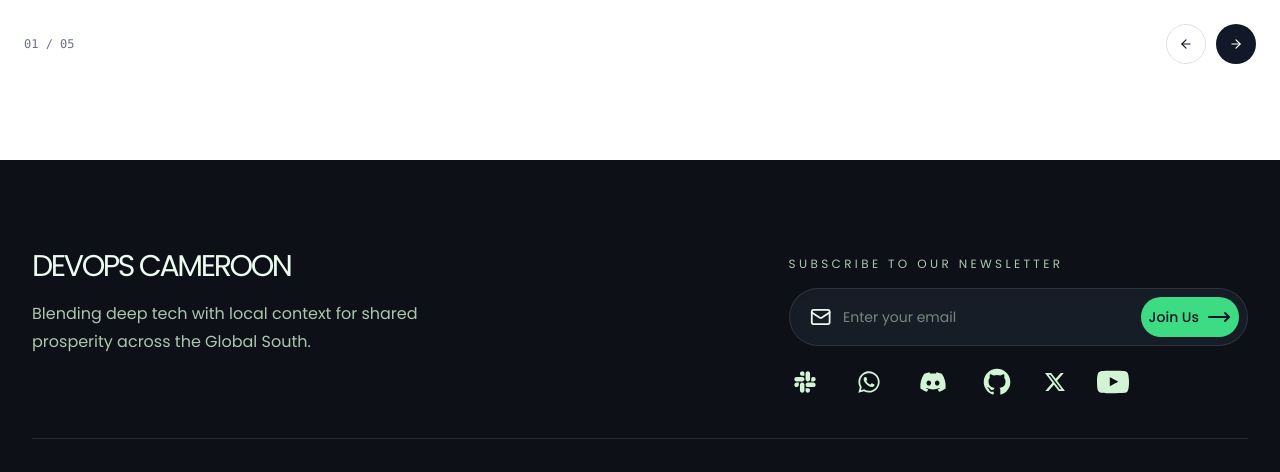
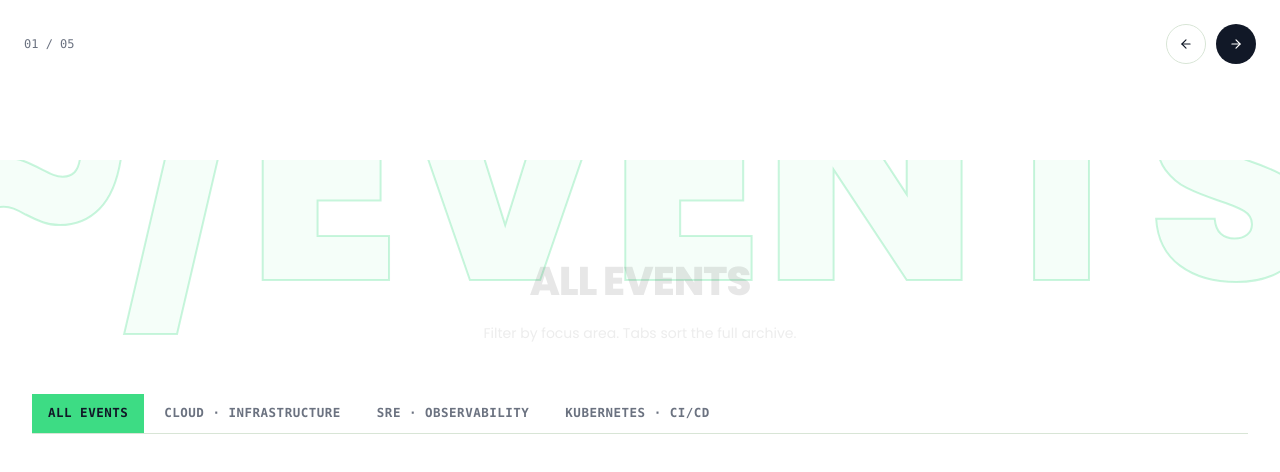
Before and after one commit to DevOps-Cameroon/devops-cmr-web, a React (Vite) app: page /events in a window 1280 px wide. Shown: the part 2269-2741 px from the top of the page. Built offline with nearby package versions, Linux system fonts and the light colour scheme; grey boxes are pictures that could not be loaded.

Commit message:
feat: update event routing and removed the events archive and added as a section on eventoverview and enhance EventShowcase with dynamic link; add filtering to EventsOverview

```diff
--- a/src/App.jsx
+++ b/src/App.jsx
@@ -3,7 +3,6 @@ import RootLayout from './layouts/RootLayout'
 import Home from './pages/Home'
 import About from './pages/About'
 import EventsOverview from './pages/EventsOverview'
-import EventsArchive from './pages/EventsArchive'
 import EventDetail from './pages/EventDetail'
 import Projects from './pages/Projects'
 import Resources from './pages/Resources'
@@ -18,7 +17,6 @@ function App() {
           <Route index element={<Home />} />
           <Route path="about" element={<About />} />
           <Route path="events" element={<EventsOverview />} />
-          <Route path="events/archive" element={<EventsArchive />} />
           <Route path="events/:id" element={<EventDetail />} />
           <Route path="projects" element={<Projects />} />
           <Route path="resources" element={<Resources />} />
--- a/src/components/pages/events/EventShowcase.jsx
+++ b/src/components/pages/events/EventShowcase.jsx
@@ -82,10 +82,14 @@ const EVENTS = [
   },
 ]
 
-function SeeMoreCard() {
+function SeeMoreCard({ to = '#archive' }) {
+  const isInternal = to.startsWith('#') || to.startsWith('/');
+  const Component = isInternal && !to.startsWith('#') ? Link : 'a';
+  const props = to.startsWith('#') ? { href: to } : { to };
+
   return (
-    <Link
-      to="/events/archive"
+    <Component
+      {...props}
       className="group relative flex shrink-0 snap-start flex-col items-center justify-center overflow-hidden rounded-xl border border-line bg-ink transition-colors hover:border-accent/40 w-full sm:w-[calc(50%-0.5rem)] lg:w-[calc(25%-0.75rem)]"
       style={{ aspectRatio: '4 / 5' }}
     >
@@ -101,11 +105,11 @@ function SeeMoreCard() {
           View Events <ArrowUpRight className="h-2.5 w-2.5" />
         </span>
       </div>
-    </Link>
+      </Component>
   )
 }
 
-export default function EventShowcase({ events: overrideEvents, title, subtitle, className = '' }) {
+export default function EventShowcase({ events: overrideEvents, title, subtitle, className = '', seeMoreTo }) {
   const scrollRef = useRef(null)
   const prevOverlayRef = useRef(null)
   const nextOverlayRef = useRef(null)
@@ -149,7 +153,7 @@ export default function EventShowcase({ events: overrideEvents, title, subtitle,
               <EventCard event={ev} />
             </div>
           ))}
-          <SeeMoreCard />
+          <SeeMoreCard to={seeMoreTo} />
         </div>
 
         {/* Nav arrows */}
--- a/src/components/pages/home/EventSection.jsx
+++ b/src/components/pages/home/EventSection.jsx
@@ -150,6 +150,7 @@ export default function EventSection() {
           title="Upcoming events"
           subtitle=" "
           className="!py-0"
+          seeMoreTo="/events#archive"
         />
       )}
 
--- a/src/pages/EventsOverview.jsx
+++ b/src/pages/EventsOverview.jsx
@@ -1,4 +1,4 @@
-import { useEffect, useState } from "react";
+import { useEffect, useMemo, useState } from "react";
 import { useShowcase } from "@/hooks/useShowcase";
 import Container from "@/components/ui/container";
 import SweepButton from "@/components/ui/SweepButton";
@@ -8,9 +8,13 @@ import SectionHeading from "@/components/pages/events/SectionHeading";
 import EventHero from "@/components/pages/events/EventHero";
 import FeaturedEventSection from "@/components/pages/events/FeaturedEventSection";
 import EventShowcase from "@/components/pages/events/EventShowcase";
+import EventCard from "@/components/pages/events/EventCard";
+
+const ALL = "All events";
 
 export default function EventsOverview() {
   const [openFaq, setOpenFaq] = useState(0);
+  const [filter, setFilter] = useState(ALL);
   const { events, faqs, photos, loading } = useShowcase();
 
   useEffect(() => {
@@ -22,6 +26,16 @@ export default function EventsOverview() {
     [...events].sort((a, b) => new Date(a.dateISO) - new Date(b.dateISO))[0];
   const upcoming = events.filter((e) => e.id !== featured?.id);
   const ready = !loading;
+
+  const tabs = useMemo(() => {
+    const tags = [...new Set(events.map((e) => e.tag).filter(Boolean))];
+    return [ALL, ...tags];
+  }, [events]);
+
+  const filtered = useMemo(() => {
+    const list = filter === ALL ? events : events.filter((e) => e.tag === filter);
+    return [...list].sort((a, b) => new Date(b.dateISO) - new Date(a.dateISO));
+  }, [events, filter]);
 
   const toggleFaq = (i) => setOpenFaq((cur) => (cur === i ? -1 : i));
 
@@ -68,88 +82,54 @@ export default function EventsOverview() {
         />
       )}
 
-      {/* ================= FAQ =================
-      <section
-        id="faq"
-        className="wm-section relative overflow-hidden py-16 lg:py-24"
-      >
-        <Watermark className="right-[-20px] top-[-50px] text-[clamp(150px,20vw,240px)]">
-          ?
-        </Watermark>
+      {/* ================= ALL EVENTS ARCHIVE ================= */}
+      <section id="archive" className="wm-section relative overflow-hidden py-16 lg:py-24">
+        <Watermark className="right-[-40px] top-[-90px] text-[clamp(160px,22vw,280px)]">{'~/events'}</Watermark>
         <Container>
+          <SectionHeading title="All Events" sub="Filter by focus area. Tabs sort the full archive." />
+
+          {/* Tab bar */}
+          <div
+            role="tablist"
+            aria-label="Filter events by focus area"
+            className="mt-8 flex flex-wrap gap-1 border-b border-line pb-0"
+          >
+            {tabs.map((t) => (
+              <button
+                key={t}
+                type="button"
+                role="tab"
+                aria-selected={filter === t}
+                onClick={() => setFilter(t)}
+                className={`relative px-4 py-2.5 font-mono text-[12.5px] font-semibold uppercase tracking-[0.04em] transition-colors ${
+                  filter === t ? "bg-accent text-ink" : "text-ink-3 hover:bg-surface-2 hover:text-ink"
+                }`}
+              >
+                {t}
+              </button>
+            ))}
+          </div>
+
           <ScrollReveal
             as="div"
             variant="block"
-            className="grid grid-cols-1 items-start gap-5 lg:grid-cols-[0.85fr_1.4fr]"
+            key={filter}
+            className="mt-10 grid grid-cols-1 gap-6 sm:grid-cols-2 lg:grid-cols-3"
+            role="list"
+            aria-label="All events"
           >
-            <div className="flex min-h-[380px] flex-col items-center justify-center rounded bg-accent p-8 text-center text-ink lg:min-h-[380px]">
-              <ScrollReveal
-                as="h2"
-                variant="scrub"
-                className="font-sans text-[2.1rem] font-extrabold uppercase leading-tight tracking-tight text-ink"
-              >
-                FAQ
-              </ScrollReveal>
-              <div className="my-[22px] h-px w-[70%] bg-ink/25" />
-              <ScrollReveal
-                as="p"
-                variant="scrub"
-                className="mb-[18px] text-[13.5px] leading-relaxed text-ink/75"
-              >
-                Do you have another question?
-              </ScrollReveal>
-              <SweepButton
-                as="a"
-                href="#contact"
-                onClick={(e) => e.preventDefault()}
-              >
-                Contact Us →
-              </SweepButton>
-            </div>
+            {filtered.map((ev) => (
+              <EventCard key={ev.id} event={ev} />
+            ))}
+          </ScrollReveal>
 
-            {ready && (
-              <div className="flex flex-col">
-                {faqs.map((item, i) => (
-                  <div
-                    key={item.q}
-                    className={`mb-3.5 border border-line last:mb-0 ${openFaq === i ? "border-line-strong" : ""}`}
-                  >
-                    <div
-                      className="flex cursor-pointer items-center justify-between px-5 py-[19px] text-sm font-semibold text-ink"
-                      onClick={() => toggleFaq(i)}
-                      onKeyDown={(e) => {
-                        if (e.key === "Enter" || e.key === " ") {
-                          e.preventDefault();
-                          toggleFaq(i);
-                        }
-                      }}
-                      role="button"
-                      tabIndex={0}
-                      aria-expanded={openFaq === i}
-                    >
-                      <span>{item.q}</span>
-                      <span
-                        className={`chev ml-4 text-ink-2 transition-transform duration-300 ${openFaq === i ? "rotate-180" : ""}`}
-                      >
-                        ⌄
-                      </span>
-                    </div>
-                    <div
-                      className={`grid transition-[grid-template-rows] duration-300 ease-in-out ${openFaq === i ? "grid-rows-[1fr]" : "grid-rows-[0fr]"}`}
-                    >
-                      <div className="overflow-hidden">
-                        <p className="px-5 pb-5 text-[13.5px] leading-[1.7] text-ink-2">
-                          {item.a}
-                        </p>
-                      </div>
-                    </div>
-                  </div>
-                ))}
-              </div>
-            )}
-          </ScrollReveal>
+          {filtered.length === 0 && (
+            <p className="mt-10 py-10 text-center font-mono text-sm text-ink-3">
+              No events in this category yet.
+            </p>
+          )}
         </Container>
-      </section> */}
+      </section>
     </div>
   );
 }
```
